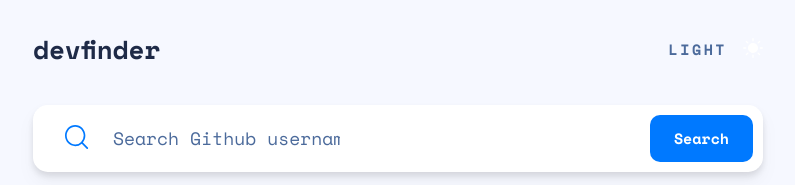
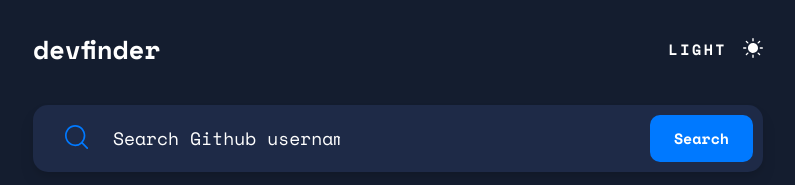
Before and after one commit to enrihg/github-user-search-app, a website: page index.html in a window 1280 px wide. Both pictures are taken after a click on the button "LIGHT". Shown: the top 185 px of the page, without its empty margins (242-1037 px from the left). Drawn offline with Linux system fonts and the light colour scheme; no server answers.

Commit message:
dark mode tweaked

```diff
--- a/index.html
+++ b/index.html
@@ -1,6 +1,5 @@
 <!DOCTYPE html>
 <html lang="en">
-
 <head>
     <meta charset="UTF-8">
     <meta name="viewport" content="width=device-width, initial-scale=1.0">
@@ -12,10 +11,10 @@
     <header class="max-w-[573px] lg:max-w-[730px] mx-auto">
         <div class="flex justify-between mb-9">
             <h1 class="font-body-bold text-blue5 dark:text-white text-[26px]">devfinder</h1>
-            <button class="font-body-bold tracking-[2.5px]">
+            <button id="theme-switcher" class="font-body-bold tracking-[2.5px]">
                 <span class="flex gap-4">
-                    LIGHT
-                    <img class="size-[20px]" src="./src/assets/images/icon-sun.svg" alt="light mode">
+                    <span id="light-dark">LIGHT</span>
+                    <img id="light-dark-icon" class="size-[20px]" src="./src/assets/images/icon-sun.svg" alt="light mode">
                 </span>
             </button>
         </div>
--- a/src/index.js
+++ b/src/index.js
@@ -1,3 +1,6 @@
+var themeSwitcher = document.getElementById('theme-switcher');
+var lightDark = document.getElementById('light-dark');
+var lighDarkIcon = document.getElementById('light-dark-icon');
 var avatar = document.getElementById('avatar');
 var userName = document.getElementById('name'); //se usó el non-null assertion operator, le decimos a Typescript 'tranqui esta variable nunca será nula'
 var login = document.getElementById('login');
@@ -13,6 +16,17 @@ var company = document.getElementById('company');
 var input = document.getElementById('input'); //type assertion, leer más
 var form = document.querySelector('.form');
 var url = 'https://api.github.com/users/';
+themeSwitcher === null || themeSwitcher === void 0 ? void 0 : themeSwitcher.addEventListener('click', function () {
+    document.documentElement.classList.toggle('dark');
+    if (document.documentElement.classList.contains('dark')) {
+        lightDark.innerText = 'LIGHT';
+        lighDarkIcon.src = './src/assets/images/icon-sun.svg';
+    }
+    else {
+        lightDark.innerText = 'DARK';
+        lighDarkIcon.src = './src/assets/images/icon-moon.svg';
+    }
+});
 function fetchUser(url) {
     fetch(url)
         .then(function (res) {
--- a/src/index.ts
+++ b/src/index.ts
@@ -1,3 +1,6 @@
+const themeSwitcher = document.getElementById('theme-switcher')! as HTMLButtonElement;
+const lightDark = document.getElementById('light-dark')!;
+const lighDarkIcon = document.getElementById('light-dark-icon')! as HTMLImageElement;
 const avatar = document.getElementById('avatar')! as HTMLImageElement;
 const userName = document.getElementById('name')!; //se usó el non-null assertion operator, le decimos a Typescript 'tranqui esta variable nunca será nula'
 const login = document.getElementById('login')!;
@@ -28,6 +31,19 @@ type User = {
     twitter_username: string,
     company: string
 }
+
+themeSwitcher?.addEventListener('click', () => {
+    document.documentElement.classList.toggle('dark')
+    if (document.documentElement.classList.contains('dark')) {
+        lightDark.innerText = 'LIGHT';
+        lighDarkIcon.src = './src/assets/images/icon-sun.svg';
+    } else {
+        lightDark.innerText = 'DARK';
+        lighDarkIcon.src = './src/assets/images/icon-moon.svg';
+    }
+})
+
+
 
 function fetchUser(url: string): void {
     fetch(url)
--- a/tailwind.config.js
+++ b/tailwind.config.js
@@ -1,5 +1,6 @@
 /** @type {import('tailwindcss').Config} */
 module.exports = {
+  darkMode: 'selector',
   content: ["./*.{html,js}"],
   theme: {
     extend: {
```
Also changed, not shown: src/output.css.
